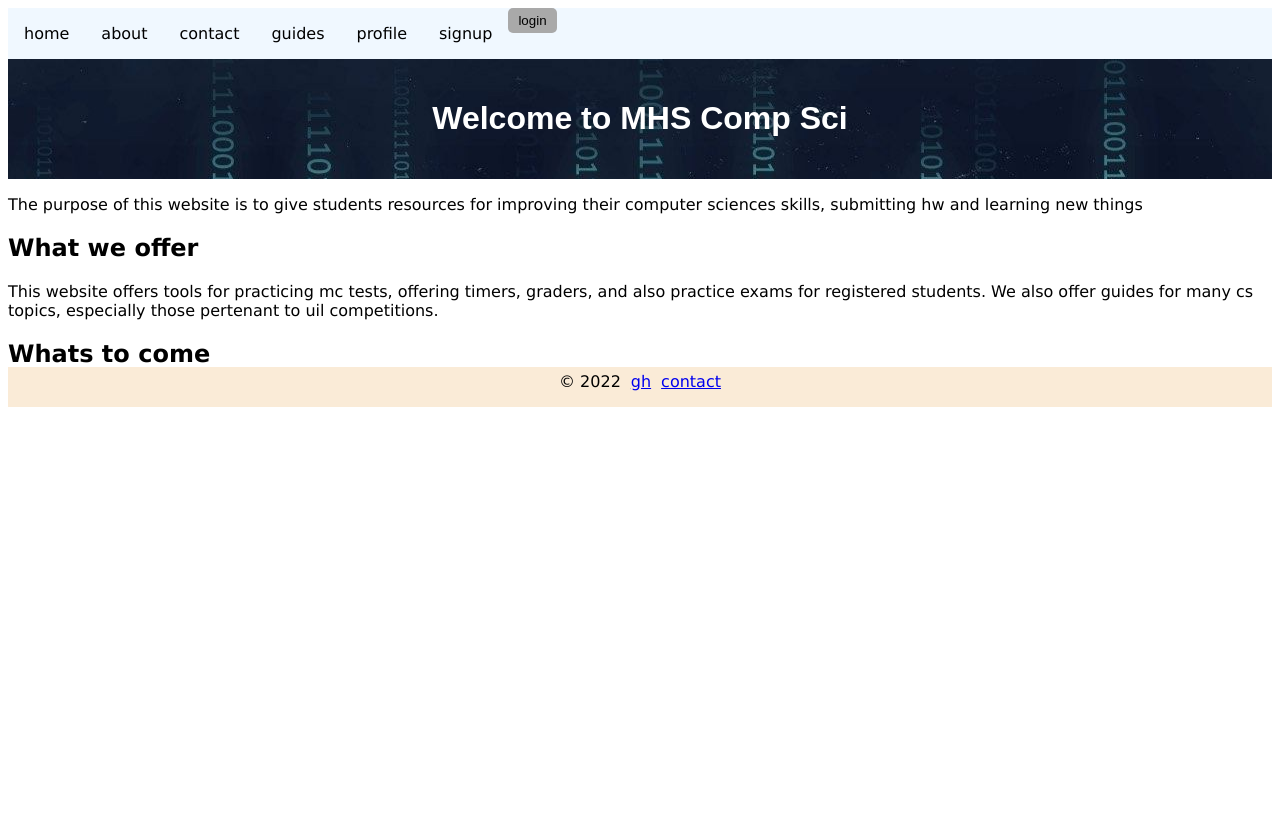
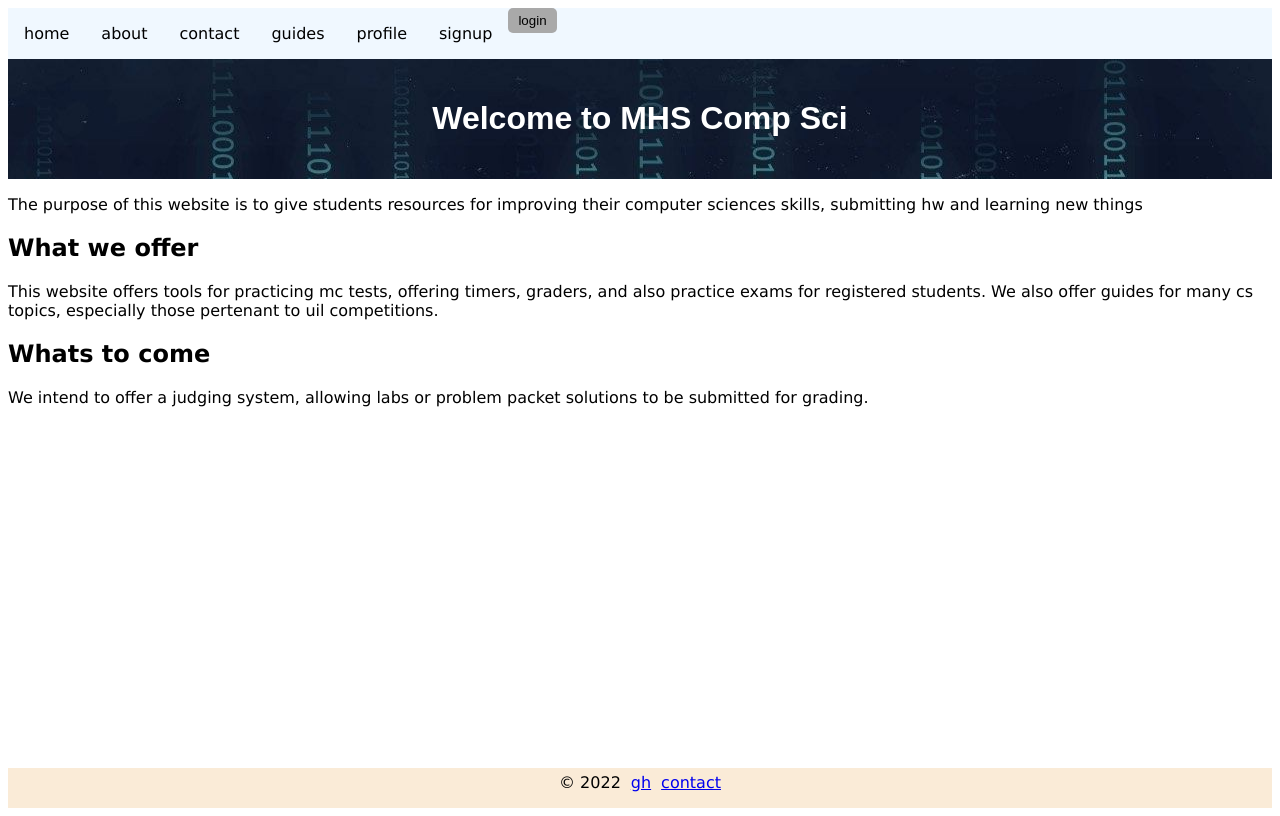
Before and after one commit to nl32/cs-site, a Next.js app: page / in a window 1280 px wide. Built offline with nearby package versions, Linux system fonts and the light colour scheme; no server answers.

Commit message:
div -> span

```diff
--- a/components/Layout.jsx
+++ b/components/Layout.jsx
@@ -3,12 +3,12 @@ import Footer from "./Footer";
 import styles from "../styles/Layout.module.css";
 export default function Layout({ children }) {
   return (
-    <span className={styles.pageContainer}>
-      <span className={styles.contentWrap}>
+    <div className={styles.pageContainer}>
+      <div className={styles.contentWrap}>
         <NavBar />
         <>{children}</>
-      </span>
+      </div>
       <Footer />
-    </span>
+    </div>
   );
 }
```
